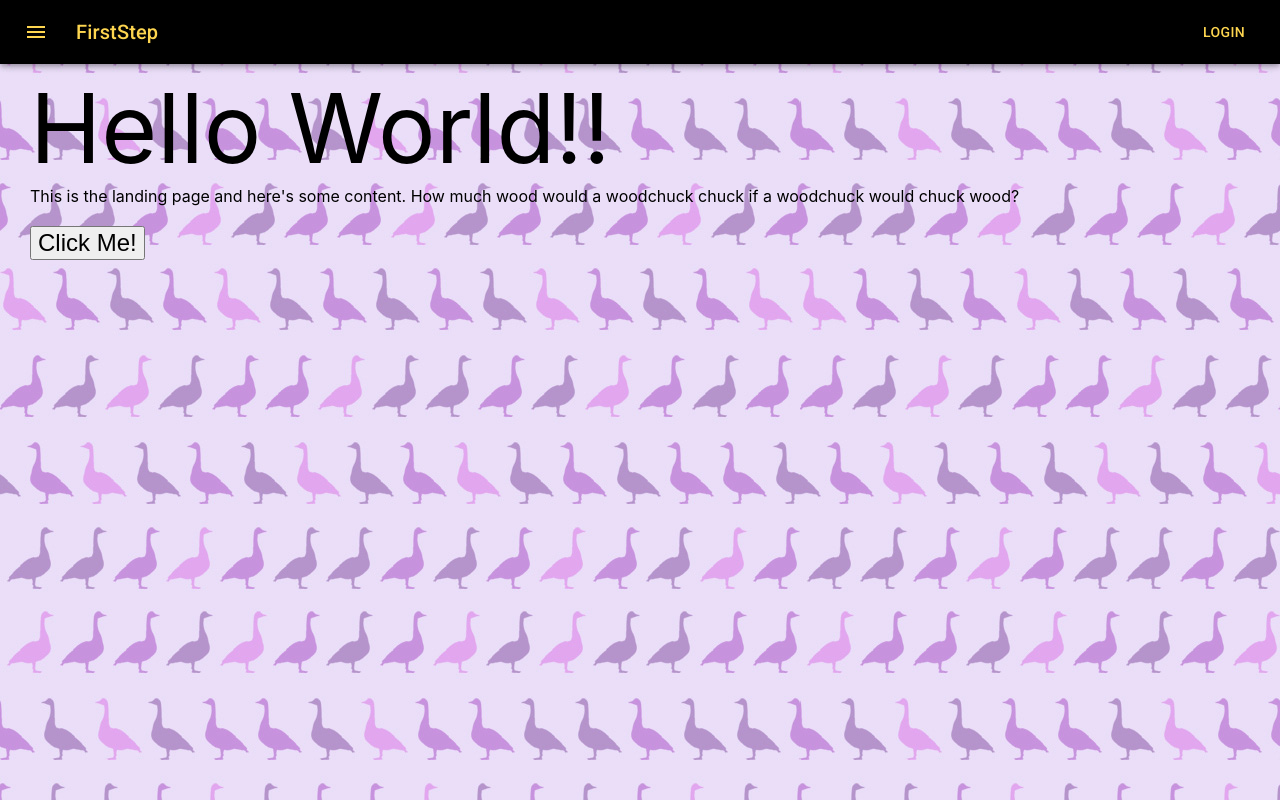
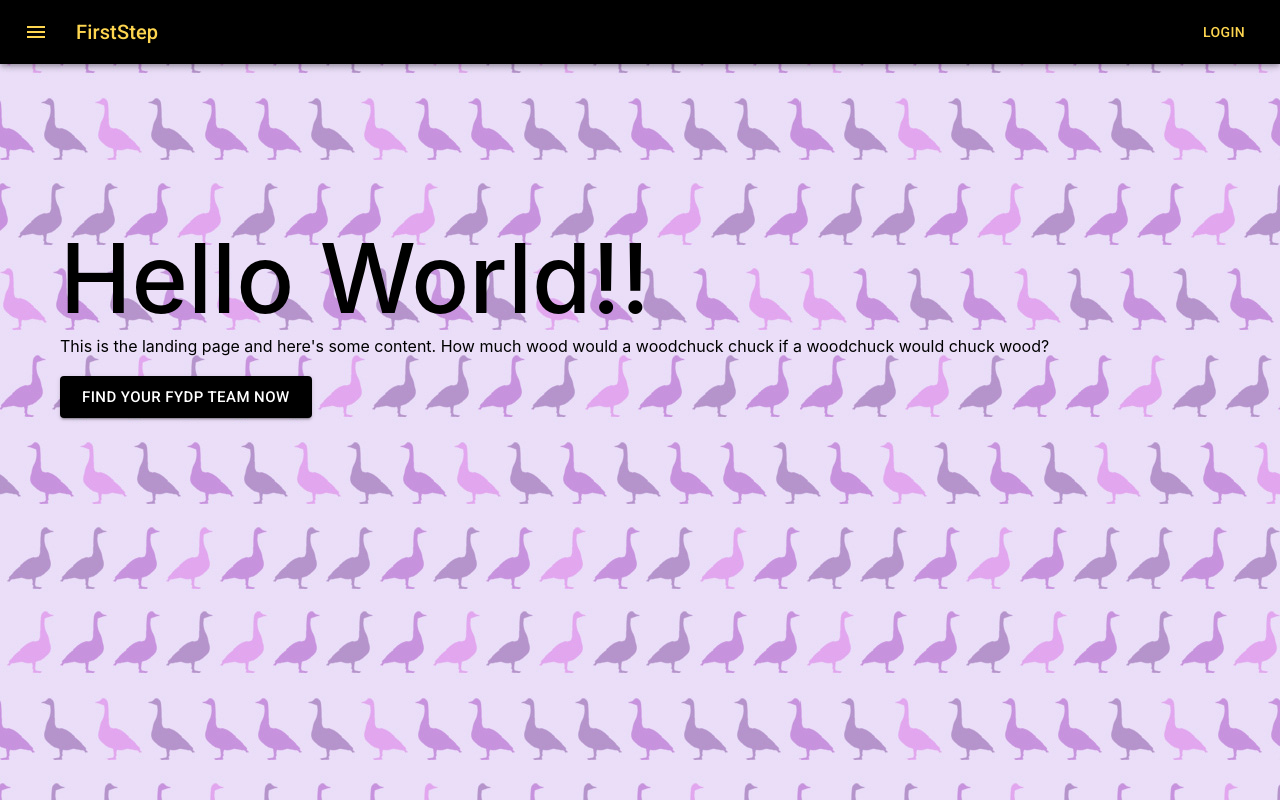
Before and after one commit to sqguo/firststep-fe, a React app: page / in a window 1280 px wide. Built offline with nearby package versions, Linux system fonts and the light colour scheme.

Commit message:
fixed button and spacing

```diff
--- a/src/routes/homepage/homepage.scss
+++ b/src/routes/homepage/homepage.scss
@@ -3,8 +3,8 @@
   &__landing-page {
     margin: "auto";
     color: "black";
-    padding-top: 70px;
-    padding-left: 30px;
+    padding-top: 220px;
+    padding-left: 60px;
     padding-right: 30px;
     padding-bottom: 30px;
     justify-content: center;
@@ -12,6 +12,7 @@
 
     &__title {
         font-size: 96px;
+        font-weight: 500;
     }
 
     &__infobox {
@@ -19,14 +20,14 @@
     }
 
     &__button {
+        width: 100%;
+        display: flex;
+        justify-content: center;
+        margin-top: 20px;
+        margin-bottom: 20px;
         font-size: 10px;
         font-weight: 300;
-        button.MuiButton-root {
-          color: purple;
-          font-size: 10px;
-          padding: 2px;
-          font-weight: 300;
-        }
+        color: black;
       }
 
   }
--- a/src/routes/homepage/homepage.tsx
+++ b/src/routes/homepage/homepage.tsx
@@ -3,9 +3,8 @@ import {Link} from "react-router-dom"
 import { Button, Avatar } from "@mui/material";
 import { ThemeProvider } from "@mui/material/styles";
 import "./homepage.scss";
-
+import theme from "../../common/styles/theme";
 const bgimage = require("../../assets/firststep_bg.jpg");
-
 interface Props {}
 
 const Homepage: FunctionComponent<Props> = () => {
@@ -21,12 +20,12 @@ export default Homepage;
 
 
 function LandingPageButton() {
-    return (<Link to="/about" className="nav-link">
-        <button className="homepage__button" >
-            <span style={{"fontSize": "24px"}}>
-                Click Me!
-            </span>
-        </button>
+    return (<Link to="/about" style={{ textDecoration: 'none' }}>
+      <ThemeProvider theme={theme}>
+        <Button variant="contained" size="large" className="homepage__button" >
+            Find your FYDP team now
+        </Button>
+        </ThemeProvider>
     </Link>
     );
 }
```
